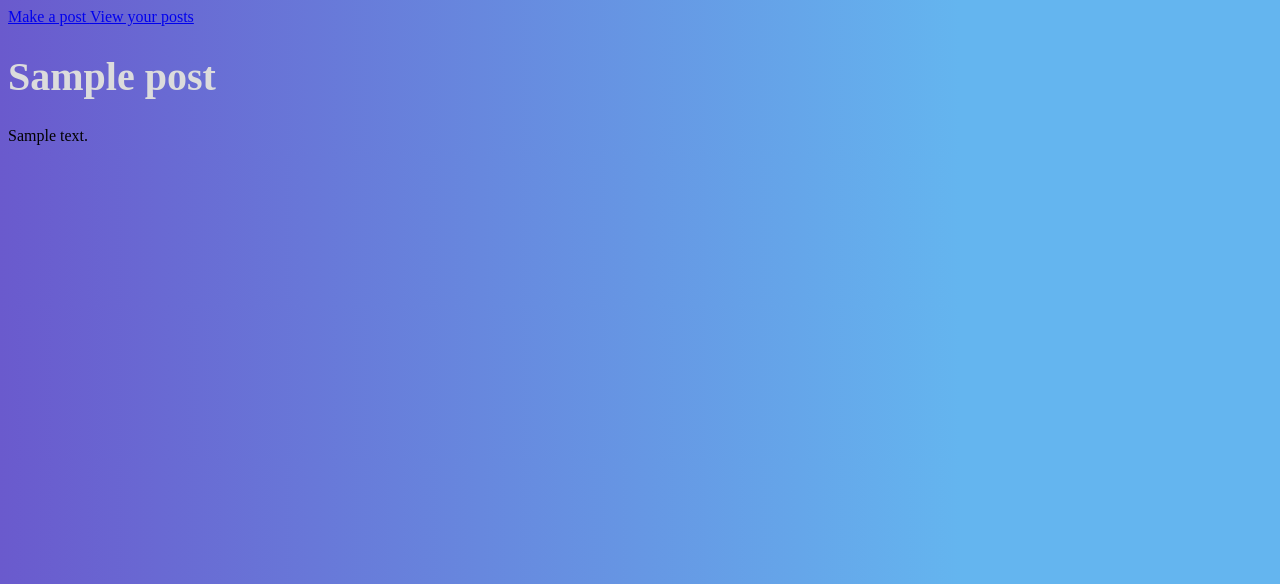
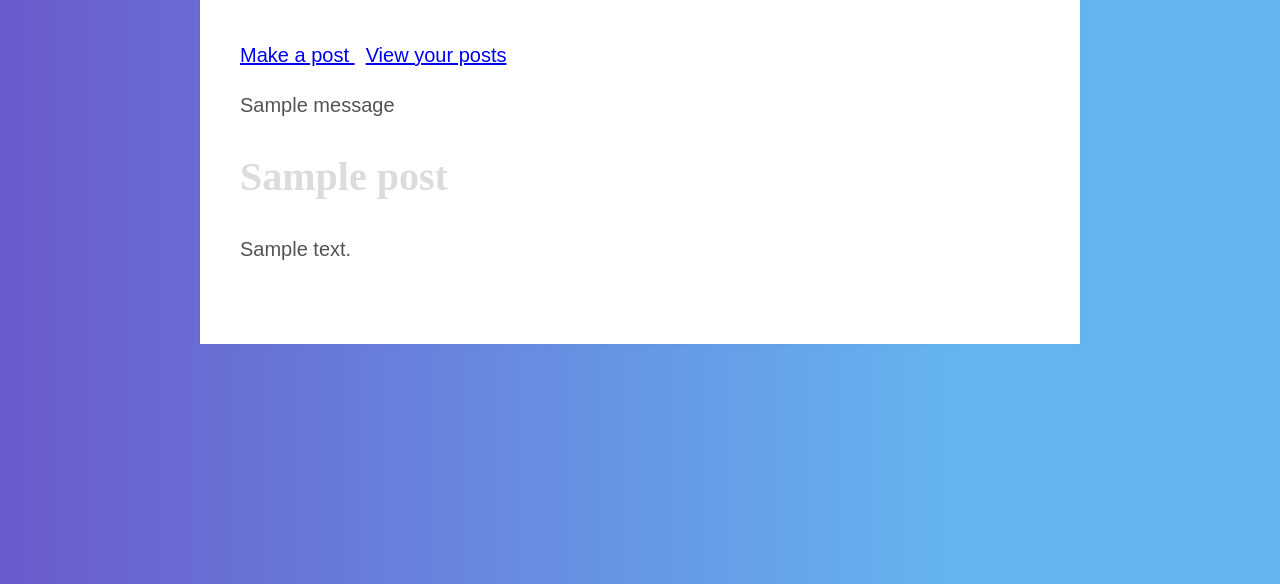
Before and after one commit to NJWorce/blogz, a Flask app: page /blog in a window 1280 px wide. Shown: the top 584 px of the page. Run offline with Flask 2, Linux system fonts and the light colour scheme; tables that the repository leaves empty hold one stand-in row (values such as "Sample post"); one stand-in notice (Sample message) is shown.

Commit message:
finished css templating and error messages

```diff
--- a/main.py
+++ b/main.py
@@ -5,6 +5,8 @@ app = Flask(__name__)
 app.config['DEBUG'] = True
 app.config['SQLALCHEMY_DATABASE_URI'] = 'mysql+pymysql://build-a-blog:localonly@localhost:8889/build-a-blog'
 app.config['SQLALCHEMY_ECHO'] = True
+
+app.secret_key ="KJ75259"
 
 db = SQLAlchemy(app)
 
@@ -23,12 +25,24 @@ def make_a_post():
     if request.method == 'POST':
         post_title = request.form['title']    #passing the title from the form into python
         post_body = request.form['blog-entry'] #passing the body from the form into python
+        if post_title =="" and post_body =="":
+            flash('Missing post title, and your post doesn\'t have any words', 'error')
+            return redirect('/newpost')
+        elif post_title == "":
+            flash('Please fill out the title field', 'error')    #error conditional with flash messages.
+            return render_template('add-post.html', post_body=post_body)
+        elif post_body == "":
+            flash('Please fill out the text box', 'error')
+            return render_template('add-post.html', post_title=post_title)
 
-        new_post = BlogPost(post_title, post_body)    #building a new BlogPost object with the BlogPost constructer
-        db.session.add(new_post)
-        db.session.commit()                          #finishing up adding the object to the db
-        return redirect('/blog')
-    else:
+
+        else:
+            new_post = BlogPost(post_title, post_body)    #building a new BlogPost object with the BlogPost constructer
+            db.session.add(new_post)
+            db.session.commit()                          #finishing up adding the object to the db
+            return redirect('/blog')
+
+    if request.method == 'GET':
         return render_template('add-post.html')     #renders the template
 
 @app.route('/blog', methods = ['POST', 'GET'])
--- a/templates/base.html
+++ b/templates/base.html
@@ -12,6 +12,19 @@
              }
 
 
+             body {
+                     background: #fff;
+                     box-shadow: 0 0 2px rgba(0, 0, 0, 0.06);
+                     color: #545454;
+                     font-family: "Arial Verdana", Arial, sans-serif;
+                     font-size: 20px;
+                     line-height: 1.5;
+                     margin: 0 auto;
+                     max-width: 800px;
+                     padding: 2em 2em 4em;
+                   }
+
+
              html {
                  background: #e6e9e9;
                  background-image: linear-gradient(270deg, rgb(100, 181, 239) 25%, rgb(106, 90, 205) 100%);
@@ -22,8 +35,14 @@
           color: rgb(220,220,220);
           font-size: 40px;
           font-family: "Times New Roman", Times, serif;
+        }
+        h2 {
+          color: #222;
+          font-weight: 600;
+          line-height: 1.3;
+        }
 
-        }
+
         form {
                background-color: #eee;
                padding: 20px;
@@ -35,16 +54,24 @@
         textarea {
               margin: 10px 0;
               width: 700px;
-              height: 300px;
+              height: 400px;
              }
 
        </style>
    </head>
     <titles>{{title}}</titles>
+    <a href='/newpost'>   Make a post   </a>&nbsp;  <a href='/blog'>   View your posts  </a>
+
 </head>
 
 <body>
-        <a href='/newpost'>   Make a post   </a>  <a href='/blog'>   View your posts  </a>
+  {% with messages = get_flashed_messages(with_categories=True) %}
+
+         {% for catagory, message in messages %}
+         <p class="{{catagory}}">{{message}}</p>
+         {% endfor %}
+
+  {% endwith %}
 
    {% block content %}
    {% endblock %}
```
Also changed, not shown: templates/add-post.html (+6 -3 lines).
